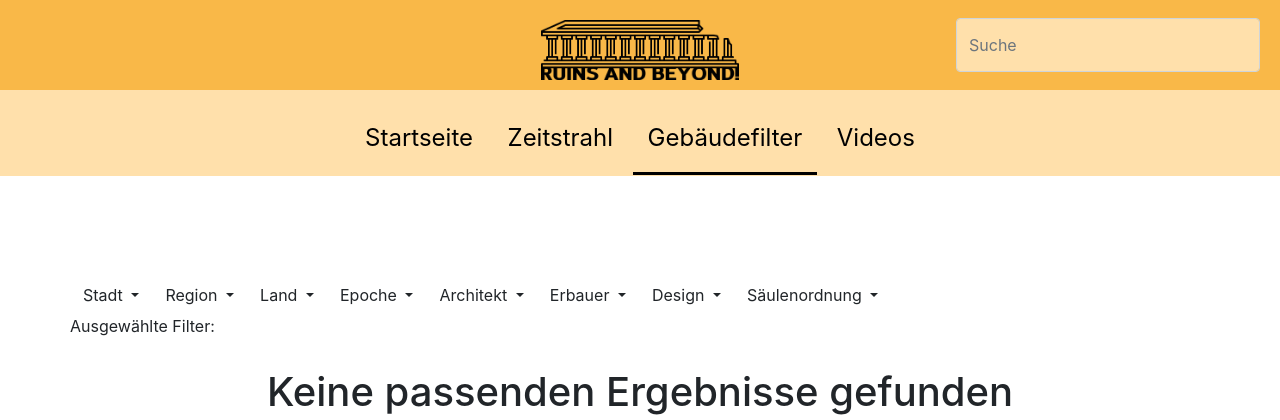
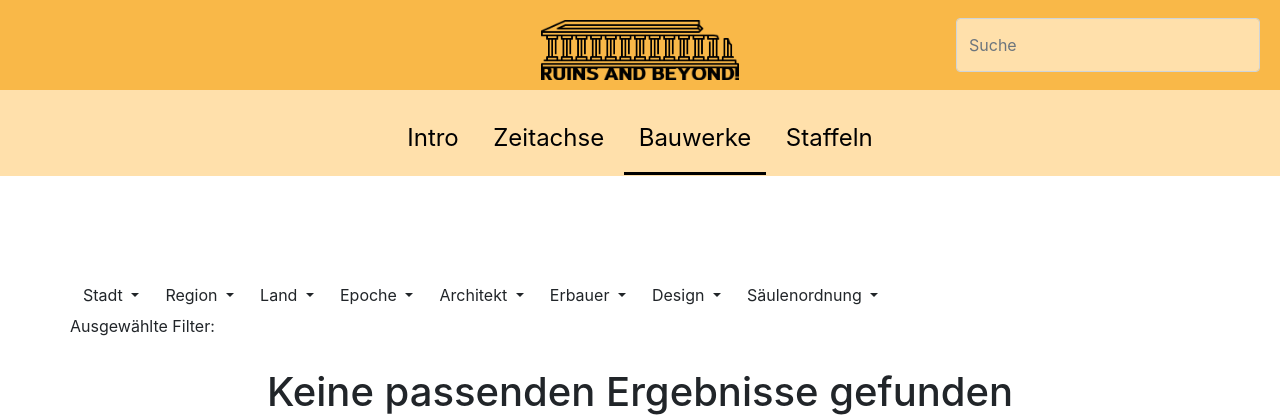
Before and after one commit to ReisReisReis1/bp55, a Django app: page /filter/ in a window 1280 px wide. Shown: the top 420 px of the page. Run offline with Django 3.2, Linux system fonts and the light colour scheme; data that the repository does not hold is empty; some libraries are stand-ins or nearby versions.

Commit message:
Changed Header names

```diff
--- a/templates/header.html
+++ b/templates/header.html
@@ -51,10 +51,10 @@
         <div class="container">
             <div class="row">
                 <div class = "col align-items-center text-center sub_menu">
-                    <a href="{% url "start:start" %}" class="menu_item" id="color-txt-primary"> Startseite</a>
-                    <a href="{% url "timeline:timeline" %}" class="menu_item" id="color-txt-primary"> Zeitstrahl</a>
-                    <a href="{% url "filter_page:filter" %}" class="menu_item" id="color-txt-primary"> Gebäudefilter</a>
-                    <a href="{% url "video_content:videos" %}" class="menu_item" id="color-txt-primary"> Videos</a>
+                    <a href="{% url "start:start" %}" class="menu_item" id="color-txt-primary">Intro</a>
+                    <a href="{% url "timeline:timeline" %}" class="menu_item" id="color-txt-primary">Zeitachse</a>
+                    <a href="{% url "filter_page:filter" %}" class="menu_item" id="color-txt-primary">Bauwerke</a>
+                    <a href="{% url "video_content:videos" %}" class="menu_item" id="color-txt-primary">Staffeln</a>
                 </div>
             </div>
         </div>
```
